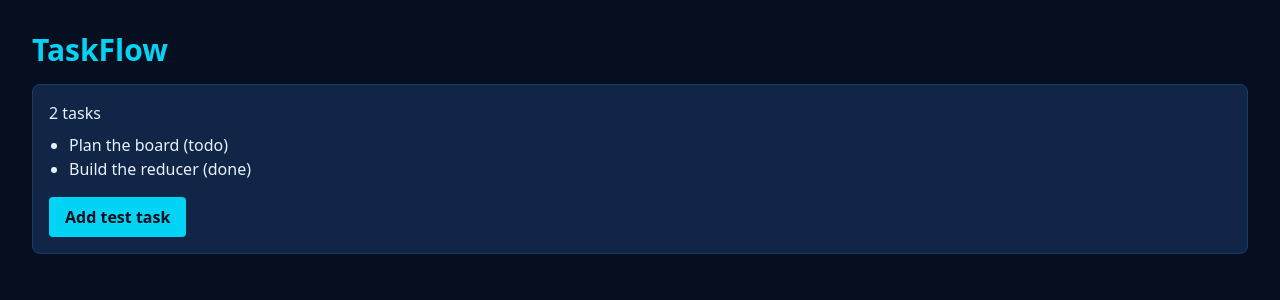
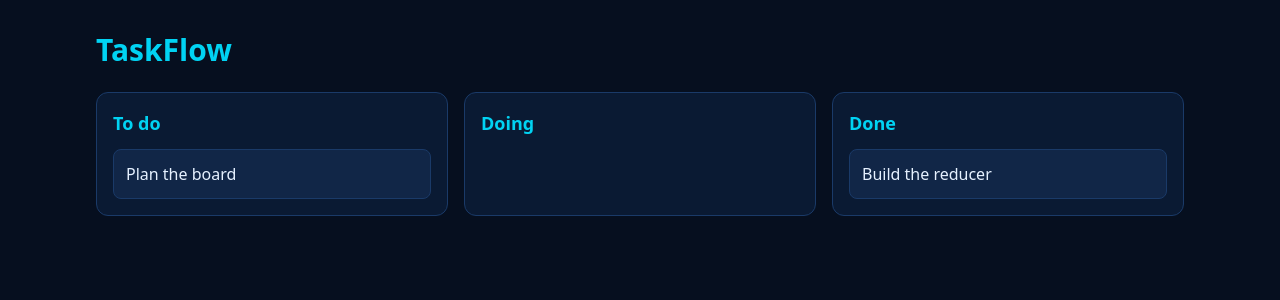
Before and after one commit to Haez0004/taskflow-, a Next.js app: page / in a window 1280 px wide. Shown: the top 300 px of the page. Built offline with nearby package versions, Linux system fonts and the light colour scheme.

Commit message:
Day 5: board layout with three columns

```diff
--- a/app/page.tsx
+++ b/app/page.tsx
@@ -1,10 +1,10 @@
-import TaskDebug from "@/components/TaskDebug";
+import Board from "@/components/Board";
 
 export default function Home() {
   return (
-    <main className="p-8">
+    <main className="mx-auto max-w-6xl p-4 sm:p-8">
       <h1 className="text-3xl font-bold text-cyan-400">TaskFlow</h1>
-      <TaskDebug />
+      <Board />
     </main>
   );
 }
--- /dev/null
+++ b/components/Board.tsx
@@ -0,0 +1,27 @@
+"use client";
+
+import { useTasks } from "@/components/TaskProvider";
+import Column from "@/components/Column";
+import { Status } from "@/types";
+
+const columns: { status: Status; title: string }[] = [
+  { status: "todo", title: "To do" },
+  { status: "doing", title: "Doing" },
+  { status: "done", title: "Done" },
+];
+
+export default function Board() {
+  const { tasks } = useTasks();
+  return (
+    <div className="mt-6 grid grid-cols-1 gap-4 md:grid-cols-3">
+      {columns.map((col) => (
+        <Column
+          key={col.status}
+          status={col.status}
+          title={col.title}
+          tasks={tasks.filter((t) => t.status === col.status)}
+        />
+      ))}
+    </div>
+  );
+}
--- /dev/null
+++ b/components/Column.tsx
@@ -0,0 +1,31 @@
+import { Task, Status } from "@/types";
+
+interface ColumnProps {
+  status: Status;
+  title: string;
+  tasks: Task[];
+}
+
+export default function Column({ status, title, tasks }: ColumnProps) {
+  const headingId = `column-${status}`;
+  return (
+    <section
+      aria-labelledby={headingId}
+      className="rounded-xl border border-navy-700 bg-navy-900 p-4"
+    >
+      <h2 id={headingId} className="text-lg font-semibold text-cyan-400">
+        {title}
+      </h2>
+      <ul className="mt-3 space-y-2">
+        {tasks.map((task) => (
+          <li
+            key={task.id}
+            className="rounded-lg border border-navy-700 bg-navy-800 p-3"
+          >
+            {task.title}
+          </li>
+        ))}
+      </ul>
+    </section>
+  );
+}
--- a/components/TaskDebug.tsx
+++ /dev/null
@@ -1,28 +0,0 @@
-"use client";
-
-import { useTasks } from "@/components/TaskProvider";
-
-export default function TaskDebug() {
-  const { tasks, dispatch } = useTasks();
-  return (
-    <div className="mt-4 rounded-lg border border-navy-700 bg-navy-800 p-4">
-      <p>{tasks.length} tasks</p>
-      <ul className="mt-2 list-disc pl-5">
-        {tasks.map((t) => (
-          <li key={t.id}>
-            {t.title} ({t.status})
-          </li>
-        ))}
-      </ul>
-      <button
-        type="button"
-        onClick={() =>
-          dispatch({ type: "ADD", id: crypto.randomUUID(), title: "New task" })
-        }
-        className="mt-4 rounded bg-cyan-400 px-4 py-2 font-semibold text-navy-950 hover:bg-cyan-300"
-      >
-        Add test task
-      </button>
-    </div>
-  );
-}
```
Also changed, not shown: 1 other file (tests, documents, lock files or other folders).
